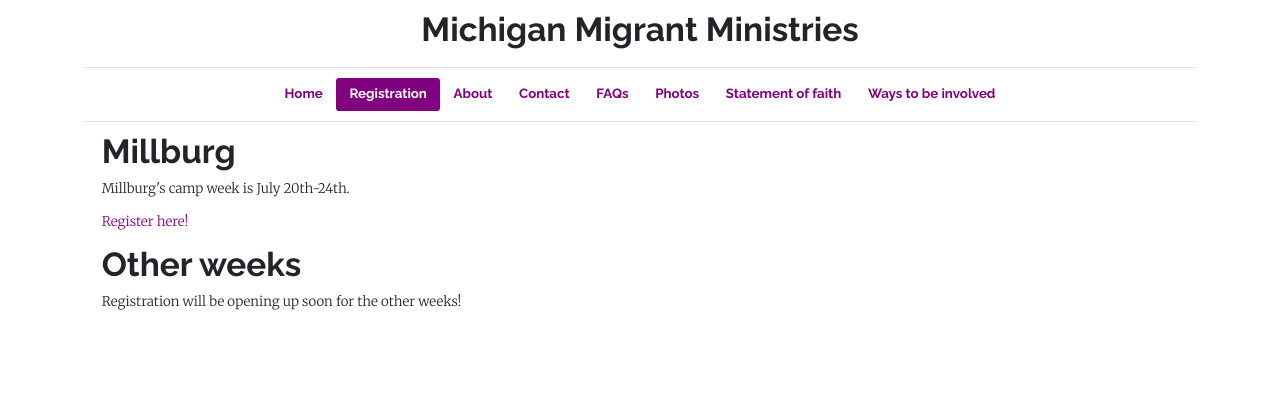
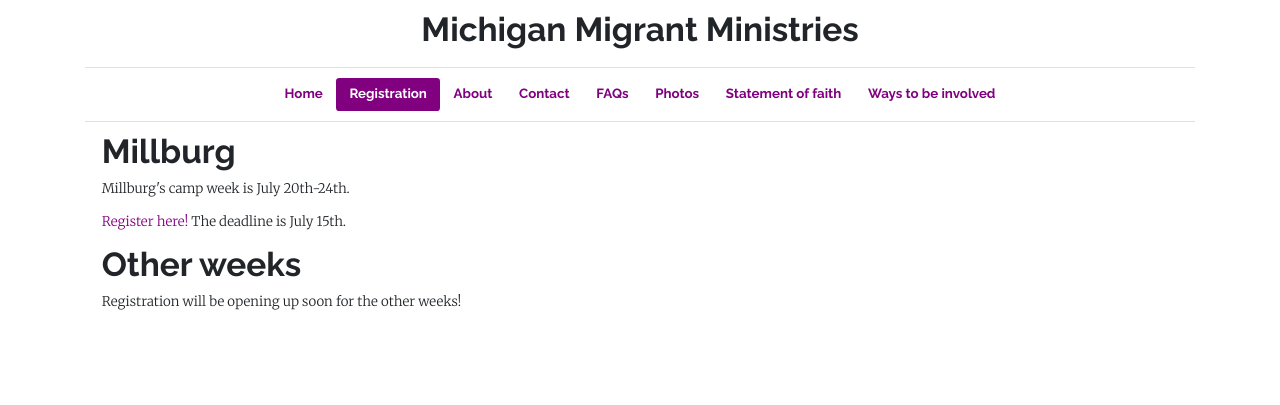
Before and after one commit to michigan-migrant-ministries/website, a Jekyll site: the page built from _pages/registration.html, in a window 1280 px wide. Shown: the top 405 px of the page. Built offline with Jekyll 4.4.1, drawn with Linux system fonts in a browser that asks for light colours.

Commit message:
Add note about registration deadline

```diff
--- a/_pages/registration.html
+++ b/_pages/registration.html
@@ -10,6 +10,7 @@
 </p>
 <p>
   <a href="https://docs.google.com/forms/d/e/1FAIpQLSchG8nWiTl5hO0tninWlrgPpOCdqBlM-ybluRJksFKOVFZH7g/viewform">Register here!</a>
+  The deadline is July 15th.
 </p>
 
 <h1>
```
